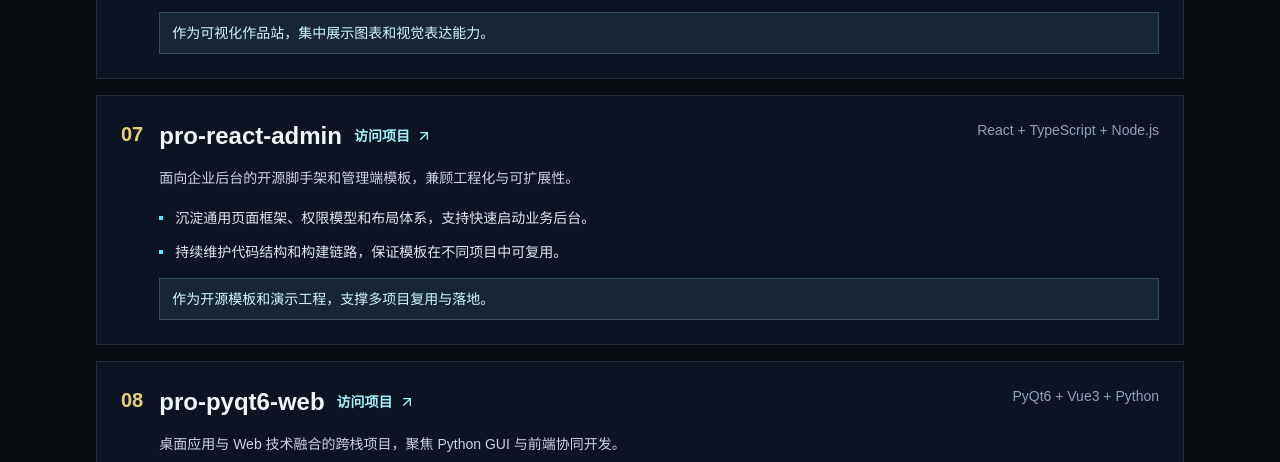
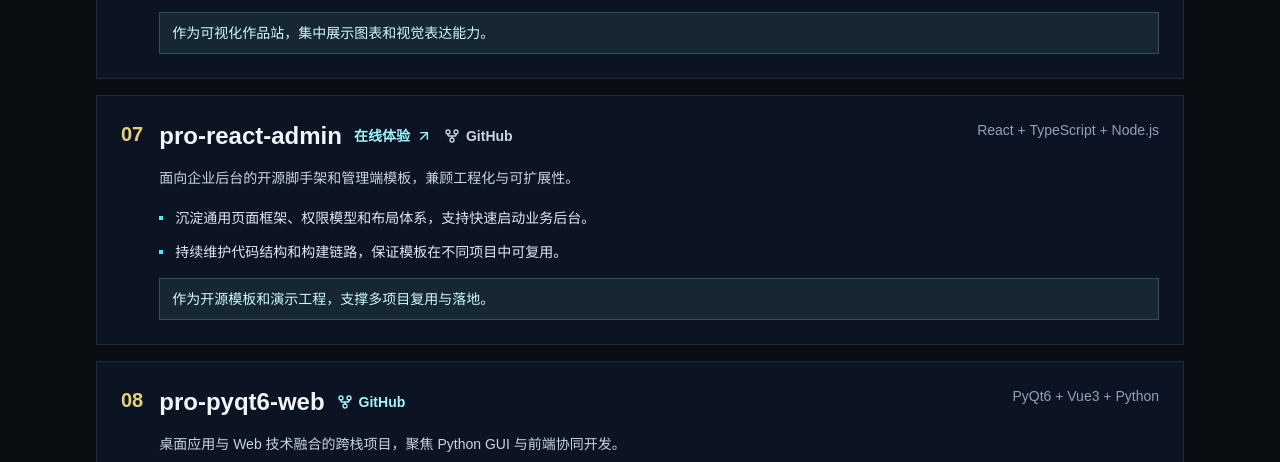
Before and after one commit to wkylin/personal-site, a React (Vite) app: page / in a window 1280 px wide. Shown: the part 3340-3802 px from the top of the page. Built offline with nearby package versions, Linux system fonts and the light colour scheme.

Commit message:
feat: pro github

```diff
--- a/src/components/ProjectsSection.tsx
+++ b/src/components/ProjectsSection.tsx
@@ -5,6 +5,10 @@
 type ProjectsSectionProps = {
   projects: ProfileData["projects"];
 };
+
+function isGitHubUrl(url: string) {
+  return url.startsWith("https://github.com/");
+}
 
 export function ProjectsSection({ projects }: ProjectsSectionProps) {
   return (
@@ -36,8 +40,17 @@
                         target="_blank"
                         rel="noreferrer"
                       >
-                        {project.githubUrl ? "在线体验" : "访问项目"}
-                        <ArrowUpRight size={16} />
+                        {isGitHubUrl(project.url) ? (
+                          <>
+                            <GitFork size={16} />
+                            GitHub
+                          </>
+                        ) : (
+                          <>
+                            {project.githubUrl ? "在线体验" : "访问项目"}
+                            <ArrowUpRight size={16} />
+                          </>
+                        )}
                       </a>
                       {project.githubUrl ? (
                         <a
--- a/src/profileData.ts
+++ b/src/profileData.ts
@@ -86,7 +86,8 @@
         "后端补齐操作日志、CSV/Excel 导出、备份恢复、登录失败锁定、页面权限与接口权限控制，并在启动时自动补充演示数据、回填库存和销量记录到 IoTDB。",
       ],
       result: "形成一个能跑通前台购买、后台管理、库存分析和数据回填的库存管理最小闭环，集中展示 Vue 全栈工程、关系型数据与时序数据协同建模能力。",
-      url: "https://github.com/wkylin/lotdb-vue",
+      url: "https://lotdb.wkylin.cn/",
+      githubUrl: "https://github.com/wkylin/lotdb-vue",
     },
     {
       name: "@w.ui/wui-react",
@@ -111,6 +112,7 @@
       ],
       result: "形成一个可持续维护的个人技术品牌首页：既能作为静态站点独立部署，也能接入 Node + MySQL 扩展为动态内容服务。",
       url: "https://wkylin.cn",
+      githubUrl: "https://github.com/wkylin/personal-site",
     },
     {
       name: "games.wkylin.cn",
@@ -122,6 +124,7 @@
       ],
       result: "作为小游戏展示站持续承载可玩性与互动演示。",
       url: "https://games.wkylin.cn",
+      githubUrl: "https://github.com/wkylin/arrow-xiaoxiaoxiao-site",
     },
     {
       name: "visual.wkylin.cn",
@@ -143,7 +146,8 @@
         "持续维护代码结构和构建链路，保证模板在不同项目中可复用。",
       ],
       result: "作为开源模板和演示工程，支撑多项目复用与落地。",
-      url: "https://github.com/wkylin/pro-react-admin",
+      url: "https://pro-react-admin.vercel.app/",
+      githubUrl: "https://github.com/wkylin/pro-react-admin",
     },
     {
       name: "pro-pyqt6-web",
@@ -178,6 +182,7 @@
       ],
       result: "形成一个可在线访问的 Vue 3 交互组件 demo，用于展示复杂 UI 动效、手势识别和可访问性处理能力。",
       url: "https://wkylin.github.io/tier-carousel-vue/",
+      githubUrl: "https://github.com/wkylin/tier-carousel-vue",
     },
     {
       name: "ng-funs",
@@ -189,6 +194,7 @@
       ],
       result: "作为老项目归档展示，补充个人前端技术路线和早期工程实践经历。",
       url: "https://wkylin.github.io/ng-funs/home",
+      githubUrl: "https://github.com/wkylin/ng-funs",
     },
   ],
   skills: [
```
Also changed, not shown: 1 other file (tests, documents, lock files or other folders).
